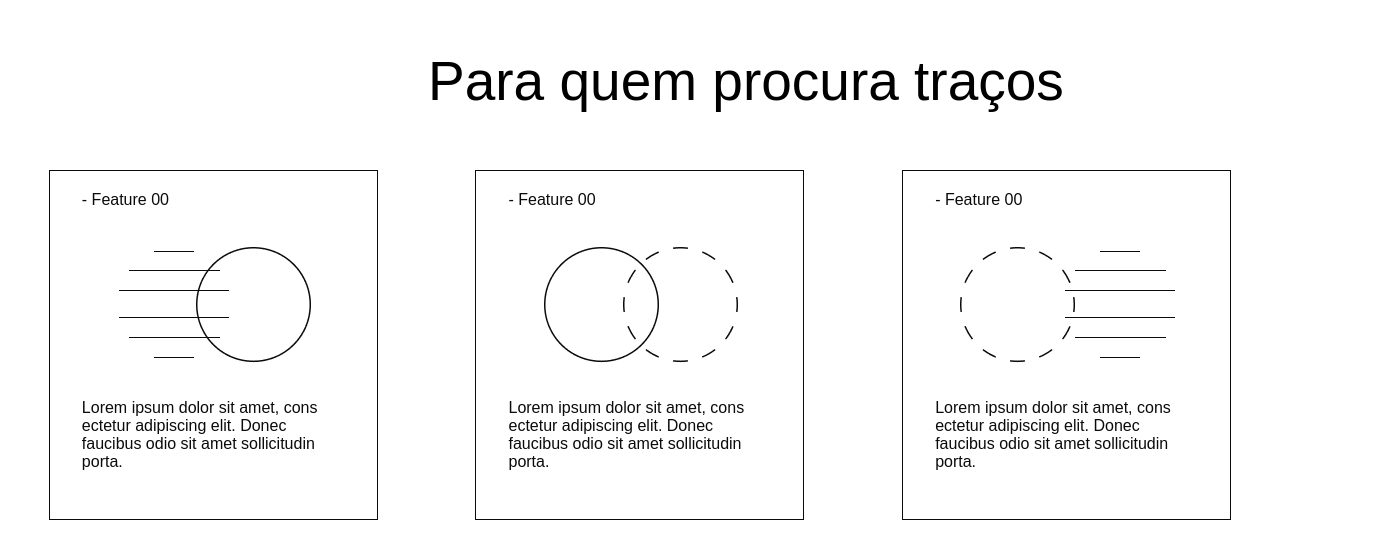
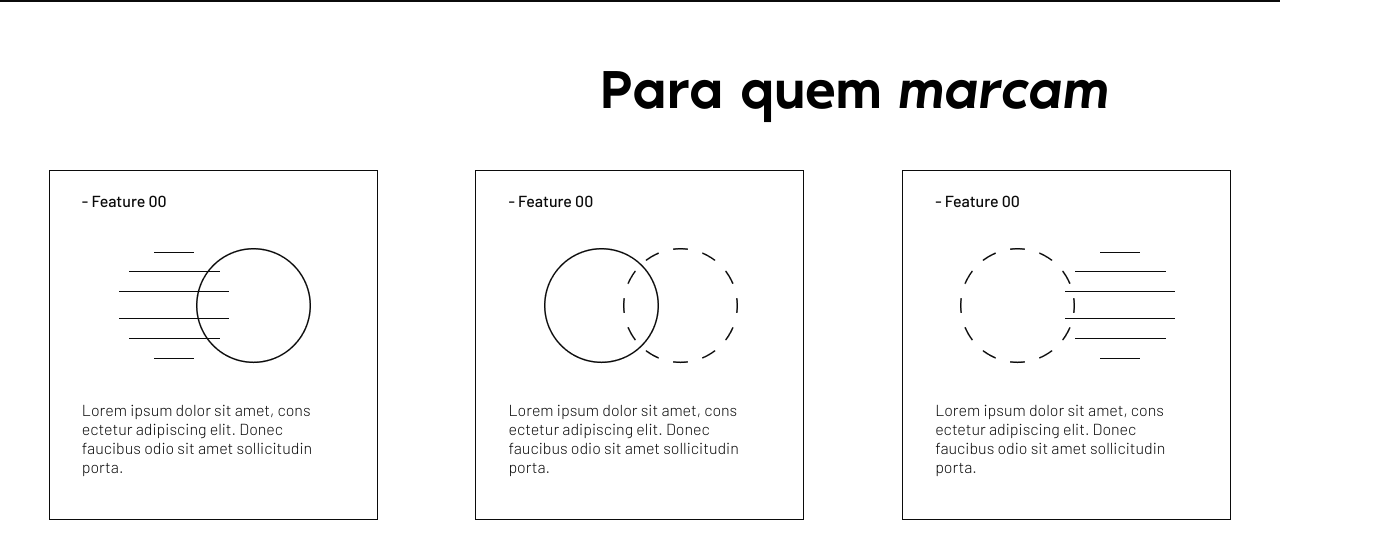
Before and after one commit to citi-onboarding/Tracos-onepage, a React (Create React App) app in the folder client/: page / in a window 1280 px wide. Shown: the top 558 px of the page, 1400 px wide, since content can reach past the window. Built offline with nearby package versions, Linux system fonts and the light colour scheme.

Commit message:
feature[feature/tattoo-artists-advantagesTRS]: styled

```diff
--- a/client/public/index.html
+++ b/client/public/index.html
@@ -10,6 +10,7 @@
       content="Web site created using create-react-app"
     />
     <link rel="apple-touch-icon" href="%PUBLIC_URL%/logo192.png" />
+    <link href="https://fonts.googleapis.com/css2?family=Barlow:wght@300;500&display=swap" rel="stylesheet">
     <!--
       manifest.json provides metadata used when your web app is installed on a
       user's mobile device or desktop. See https://developers.google.com/web/fundamentals/web-app-manifest/
--- a/client/src/components/Card/styles.ts
+++ b/client/src/components/Card/styles.ts
@@ -3,4 +3,5 @@ import styled from 'styled-components';
 export const Container =  styled.div`
     display: flex;
     justify-content: space-around;
+
 `;
--- a/client/src/pages/TattooistsAdvantages/index.tsx
+++ b/client/src/pages/TattooistsAdvantages/index.tsx
@@ -1,5 +1,5 @@
 import React from "react";
-import { Title, CardImage, CardTitle, CardDescription, Edge } from './styles';
+import { Title, CardImage, CardTitle, CardDescription, Edge, Line } from './styles';
 
 type CardProps = {
     image?: string;
@@ -9,7 +9,10 @@ type CardProps = {
 
 export const TattooistsAdvantagesTitle: React.FC = () =>{
     return(
-        <Title>Para quem procura traços</Title>
+        <>
+        <Line></Line>
+        <Title>Para quem <span>marcam</span></Title>
+        </>
     )
 }
 
--- a/client/src/pages/TattooistsAdvantages/styles.ts
+++ b/client/src/pages/TattooistsAdvantages/styles.ts
@@ -1,21 +1,39 @@
 import styled from 'styled-components';
+import { NoirProMediumWoff2, NoirProMediumWoff, NoirProMediumItalicWoff, NoirProMediumItalicWoff2 } from '../../assets/index';
 
 export const Title = styled.div`
+
+ @font-face {
+    font-family: 'Noir Pro Medium';
+    src: url(${NoirProMediumWoff2}) format('woff2'),
+         url(${NoirProMediumWoff}) format('woff');
+  }
+
     position: absolute;
     width: 800px;
     height: 66px;
-    margin: 48px 0px 0px 428px;
+    margin: 7vh 0vh 0vh 75vh;
 
-    font-family: 'Noir Pro', sans-serif;
+    font-family: 'Noir Pro Medium', sans-serif;
     font-style: normal;
     font-weight: 500;
     font-size: 55px;
     line-height: 66px;
 
     color: #000000;
+
+    span{
+        @font-face {
+            font-family: 'Noir Pro Medium Italic';
+            src: url(${NoirProMediumItalicWoff2}) format('woff2'),
+                url(${NoirProMediumItalicWoff}) format('woff');
+        }
+        font-family: 'Noir Pro Medium Italic', sans-serif;
+        font-weight: 500;
+    }
 `;
 
-export const Linha = styled.div`
+export const Line = styled.div`
     position: absolute;
     height: 0px;
     width: 100%;
@@ -23,11 +41,13 @@ export const Linha = styled.div`
 `;
 
 export const CardTitle = styled.div`
+    font-family: 'Barlow', sans-serif;
     font-weight: 500;
     color: #0B0B0B;
 `;
 
 export const CardDescription = styled.div`
+    font-family: 'Barlow', sans-serif;
     font-weight: 300;
     color: #0B0B0B;
 `;
--- a/client/src/react-app-env.d.ts
+++ b/client/src/react-app-env.d.ts
@@ -1,3 +1,5 @@
 declare module '*.png';
 declare module '*.jpg';
 declare module '*.svg';
+declare module '*.woff2';
+declare module '*.woff';
```
Also changed, not shown: client/src/assets/index.ts (+9 -0 lines).
